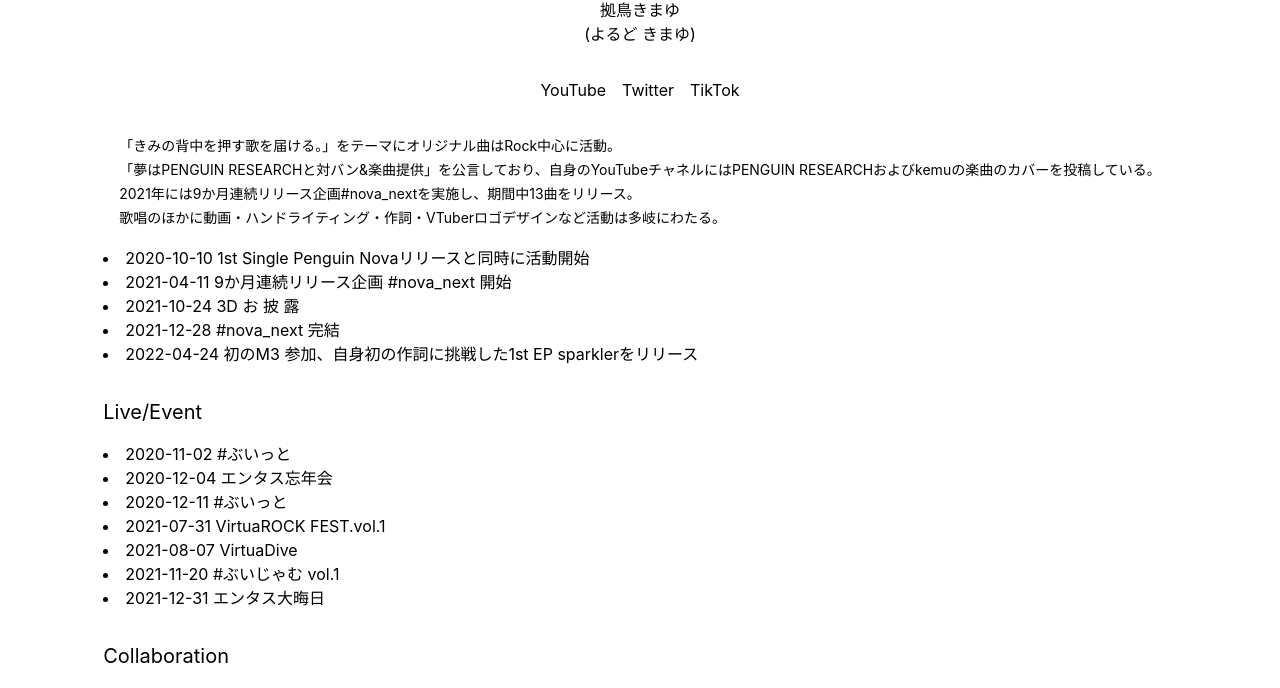
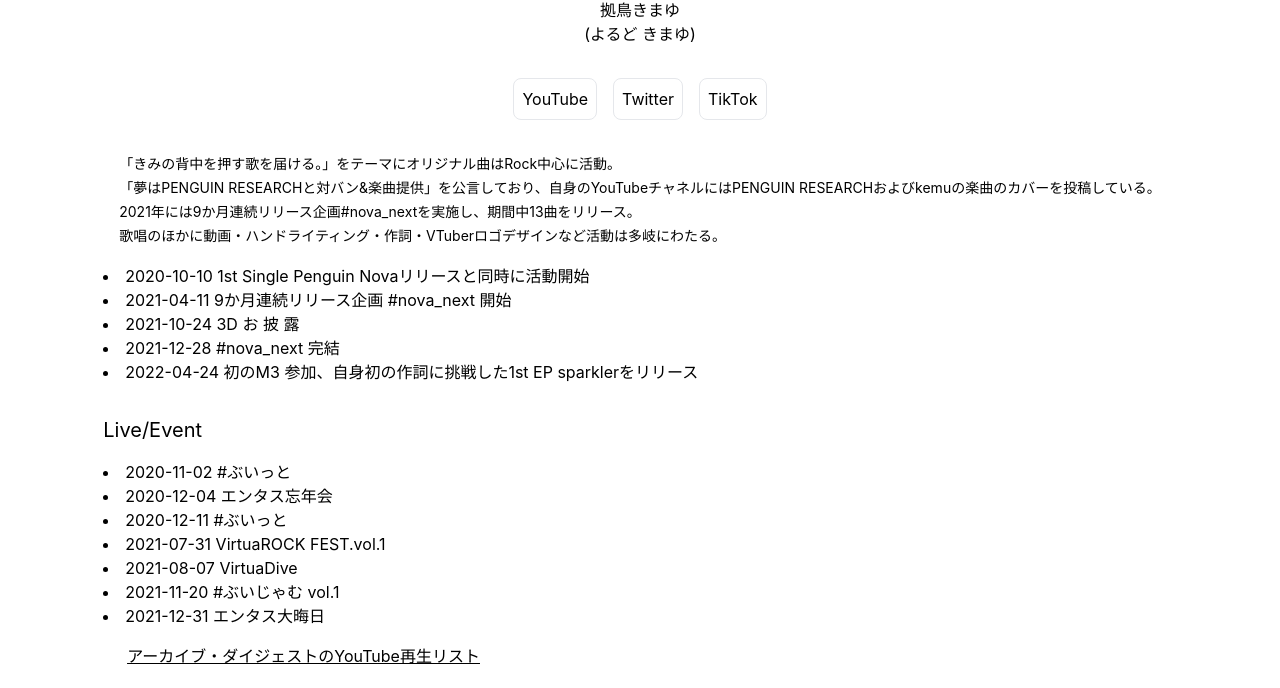
Before and after one commit to human-readable-name/yorudokimayu-info, a Next.js app: page /biography in a window 1280 px wide. Shown: the part 248-936 px from the top of the page. Built offline with nearby package versions, Linux system fonts and the light colour scheme; no server answers.

Commit message:
biographyでライブアーカイブの再生リストにリンクを追加, ついでにSNSのリンクにボーダーを追加

```diff
--- a/src/pages/biography.tsx
+++ b/src/pages/biography.tsx
@@ -24,9 +24,9 @@
                             (よるど きまゆ)<br />
                         </p>
                         <ul className="py-4 flex space-x-4 justify-center">
-                            <li className="hover:border-indigo-800 hover:text-indigo-800"><a href={externalLink.youtube} target="_blank" rel="noopener noreferrer">YouTube</a></li>
-                            <li className="hover:border-indigo-800 hover:text-indigo-800"><a href={externalLink.twitter} target="_blank" rel="noopener noreferrer">Twitter</a></li>
-                            <li className="hover:border-indigo-800 hover:text-indigo-800"><a href={externalLink.tiktok} target="_blank" rel="noopener noreferrer">TikTok</a></li>
+                            <li className="p-2 hover:border-indigo-800 hover:text-indigo-800 border border-solid rounded-lg"><a href={externalLink.youtube} target="_blank" rel="noopener noreferrer">YouTube</a></li>
+                            <li className="p-2 hover:border-indigo-800 hover:text-indigo-800 border border-solid rounded-lg"><a href={externalLink.twitter} target="_blank" rel="noopener noreferrer">Twitter</a></li>
+                            <li className="p-2 hover:border-indigo-800 hover:text-indigo-800 border border-solid rounded-lg"><a href={externalLink.tiktok} target="_blank" rel="noopener noreferrer">TikTok</a></li>
                         </ul>
                         <p className="text-sm p-4 leading-6">
                             「きみの背中を押す歌を届ける。」をテーマにオリジナル曲はRock中心に活動。<br />
@@ -54,6 +54,12 @@
                             <li>2021-11-20 #ぶいじゃむ vol.1</li>
                             <li>2021-12-31 エンタス大晦日</li>
                         </ul>
+                        <p className="m-4">
+                            <span className="p-2 underline hover:text-indigo-800">
+                                <a href="https://www.youtube.com/playlist?list=PLdeQeTiPBQGgVOJQMO1eA0FeP6gWBO7EM" target="_blank" rel="noopener noreferrer">アーカイブ・ダイジェストのYouTube再生リスト</a>
+                            </span>
+                        </p>
+
                     </section>
                     <section>
                         <SectionTitle text="Collaboration" />
```
